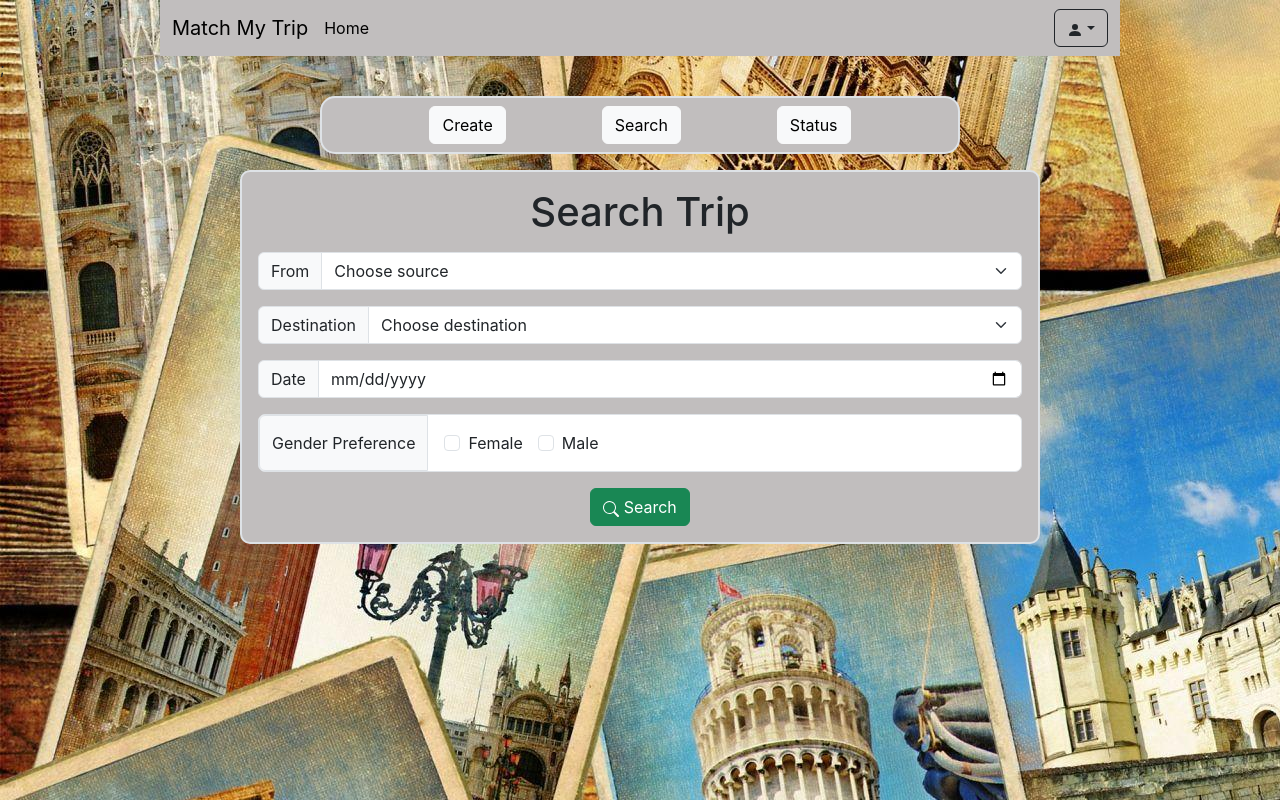
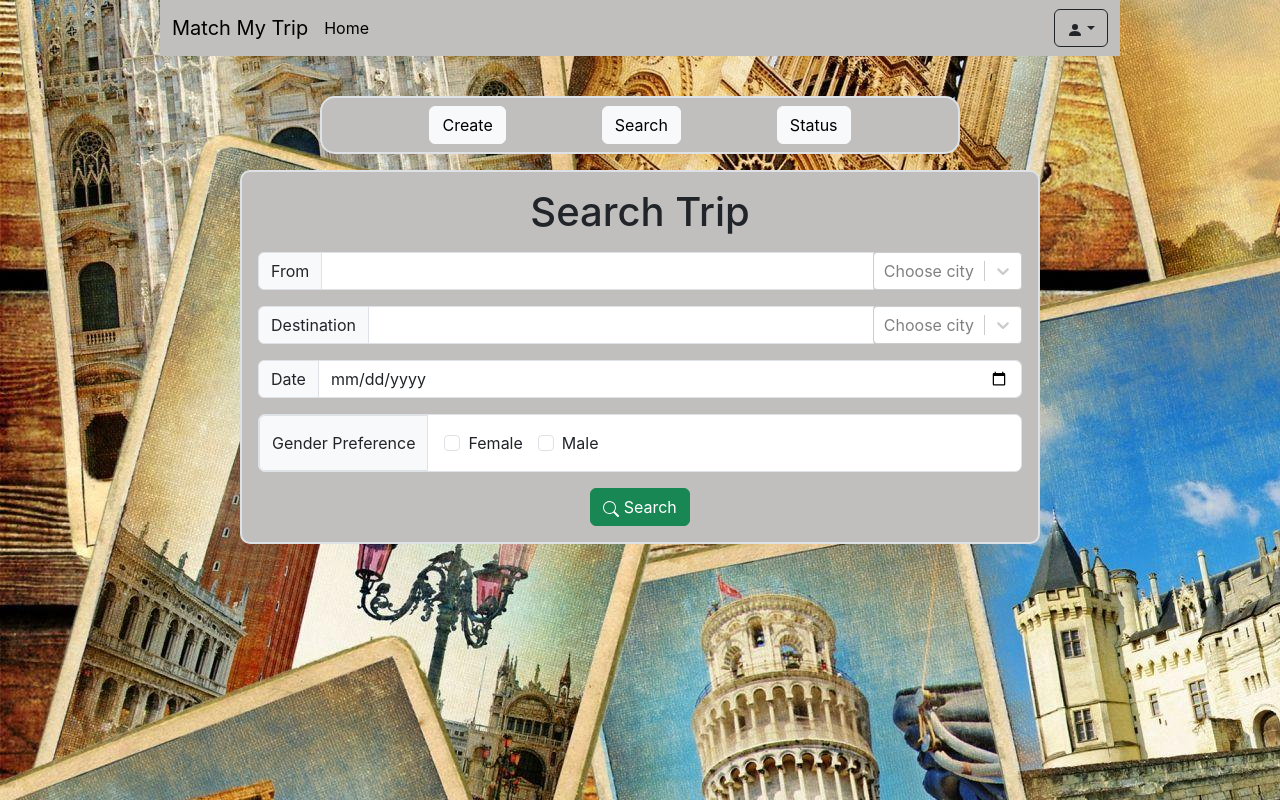
Before and after one commit to isha-03/mess-manage, a React (Create React App) app: page /Login in a window 1280 px wide. Built offline with nearby package versions, Linux system fonts and the light colour scheme.

Commit message:
searchable dropdown

```diff
--- a/src/pages/Main/components/Create.js
+++ b/src/pages/Main/components/Create.js
@@ -11,14 +11,17 @@ export default function Create() {
         <div className="text-center">
         <h1>Create Trip</h1>
         </div>
-        <div className="input-group mb-3 my-3">
+        <div className="input-group mb-3 my-3" >
         <label className="input-group-text" htmlFor="inputGroupSelect01">From</label>
-        <SearchableDropdown />
+        <input type="text" aria-label="First name" className="form-control"/>
+        <SearchableDropdown/>
         </div>
 
         <div className="input-group mb-3 ">
         <label className="input-group-text" htmlFor="inputGroupSelect01">Destination</label>
+        <input type="text" aria-label="First name" className="form-control"/>
         <SearchableDropdown/>
+
         </div>
 
         <div className="input-group">
--- a/src/pages/Main/components/Search.js
+++ b/src/pages/Main/components/Search.js
@@ -1,5 +1,6 @@
 import React from 'react';
 import { Link } from 'react-router-dom';
+import SearchableDropdown from './Dropdown'
 export default function Search() {
   return (
     <>
@@ -7,7 +8,7 @@ export default function Search() {
         <div className="text-center">
         <h1>Search Trip</h1>
         </div>
-        <div className="input-group mb-3 my-3">
+        {/* <div className="input-group mb-3 my-3">
         <label className="input-group-text" htmlFor="inputGroupSelect01">From</label>
         <select className="form-select" id="inputGroupSelect01">
             <option selected>Choose source</option>
@@ -37,6 +38,18 @@ export default function Search() {
             <option value="8">Barnala</option>
             <option value="9">Sangrur</option>
         </select>
+        </div> */}
+         <div className="input-group mb-3 my-3" >
+        <label className="input-group-text" htmlFor="inputGroupSelect01">From</label>
+        <input type="text" aria-label="First name" className="form-control"/>
+        <SearchableDropdown/>
+        </div>
+
+        <div className="input-group mb-3 ">
+        <label className="input-group-text" htmlFor="inputGroupSelect01">Destination</label>
+        <input type="text" aria-label="First name" className="form-control"/>
+        <SearchableDropdown/>
+
         </div>
 
         <div className="input-group">
```
